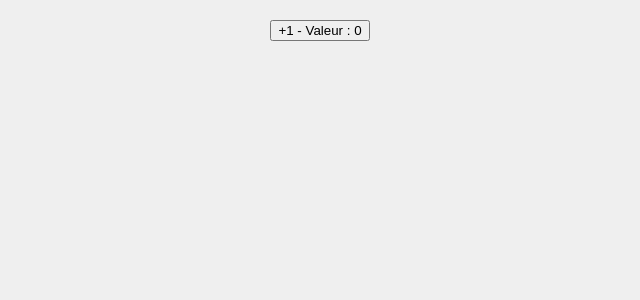
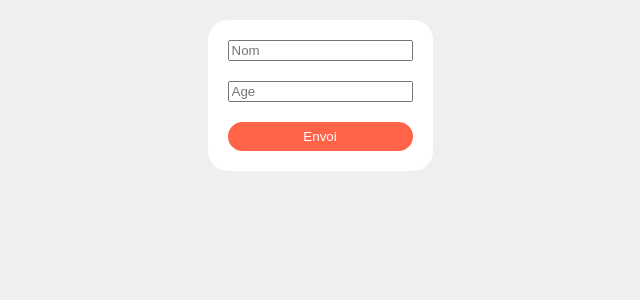
Before and after one commit to dymafr/react-c7l6, a React (Create React App) app: page / in a window 1280 px wide. Shown: the top 300 px of the page, without its empty margins (320-960 px from the left). Built offline with nearby package versions, Linux system fonts and the light colour scheme.

Commit message:
2 files modified

```diff
--- a/src/App.js
+++ b/src/App.js
@@ -1,21 +1,41 @@
 import React, { useState } from 'react';
 
 function App() {
-  console.log('Rendu du composant App');
-  const [count, setCount] = useState(0);
-  const [showCount, setShowCount] = useState(true);
+  const [user, setUser] = useState({
+    name: '',
+    age: null,
+  });
 
-  function handleClick() {
-    setCount((count) => count + 1);
-    setCount((count) => count + 1);
-    setShowCount(!showCount);
+  function handleClick(e) {
+    e.preventDefault();
+    console.log(user);
   }
+
+  function handleNameInput(e) {
+    setUser()
+  }
+
+  function handleAgeInput(e) {}
 
   return (
     <div className="d-flex flex-column justify-content-center align-items-center p-20">
-      <button onClick={handleClick} className="mb-20">
-        +1 {showCount && <span> - Valeur : {count}</span>}
-      </button>
+      <form className="d-flex flex-column card p-20">
+        <input
+          onInput={handleNameInput}
+          type="text"
+          className="mb-20"
+          placeholder="Nom"
+        />
+        <input
+          onInput={handleAgeInput}
+          type="number"
+          className="mb-20"
+          placeholder="Age"
+        />
+        <button onClick={handleClick} className="btn btn-primary">
+          Envoi
+        </button>
+      </form>
     </div>
   );
 }
--- a/src/index.js
+++ b/src/index.js
@@ -6,4 +6,8 @@ import App from './App';
 const rootElement = document.getElementById('root');
 const root = createRoot(rootElement);
 
-root.render(<App />);
+root.render(
+  <StrictMode>
+    <App />
+  </StrictMode>
+);
```
